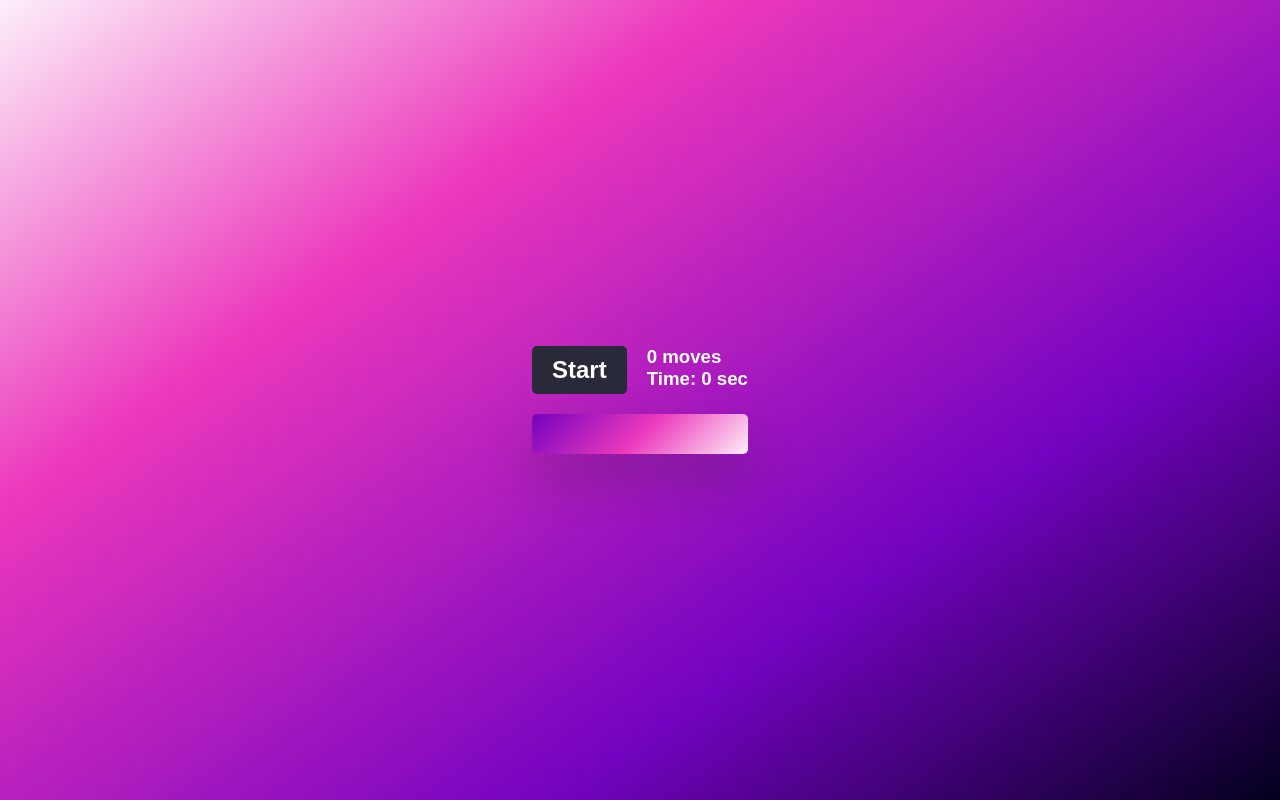
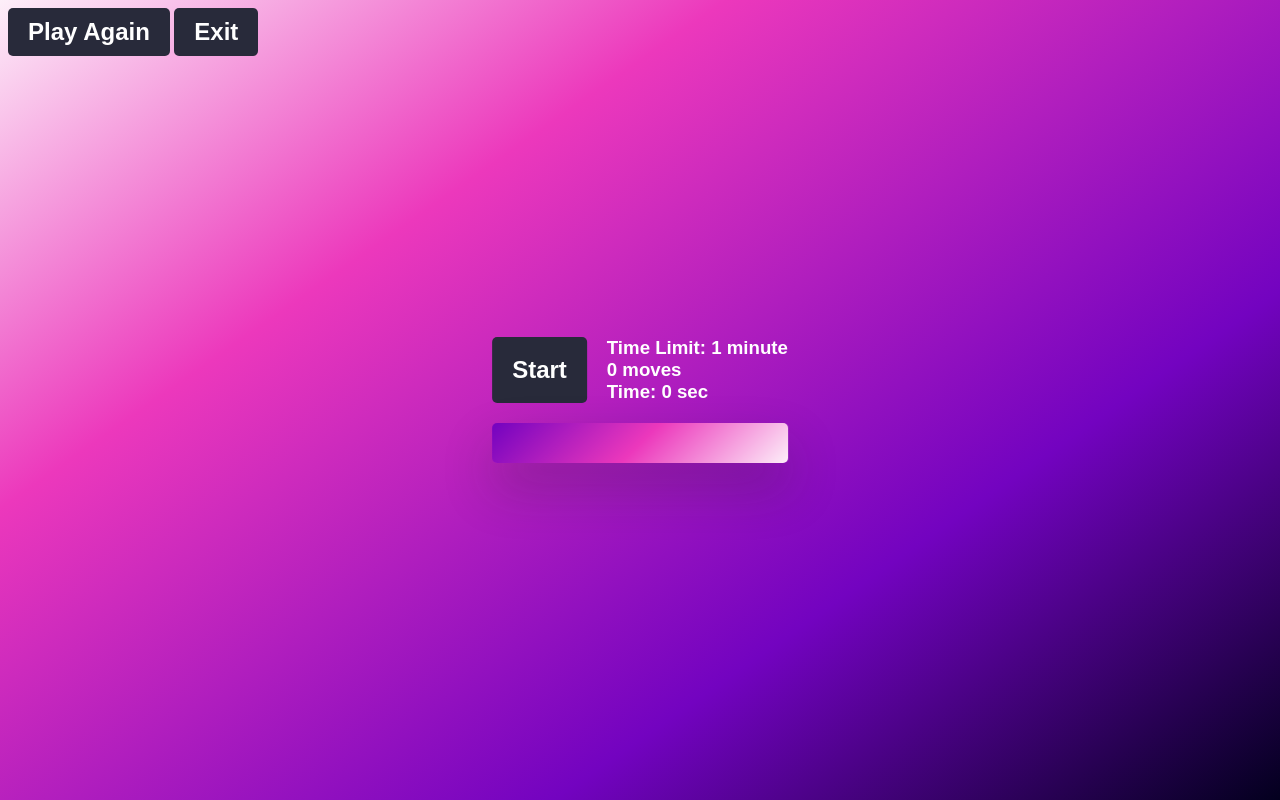
Before and after one commit to Nikita24846/Memery-Game, a plain HTML site: page index.html in a window 1280 px wide. Drawn offline with Linux system fonts and the light colour scheme.

Commit message:
Update index.html

```diff
--- a/index.html
+++ b/index.html
@@ -10,16 +10,21 @@
 <body>
     <div class="game">
         <div class="controls">
-             <button>Start</button>
-             <div class="stats">
-                 <div class="moves">0 moves</div>
-                 <div class="timer">Time: 0 sec</div>
-             </div>
+            <button id="start-button">Start</button>
+            <div class="stats">
+                <div class="time-limit">Time Limit: 1 minute</div>
+                <div class="moves">0 moves</div>
+                <div class="timer">Time: 0 sec</div>
+            </div>
         </div>
         <div class="board-container">
             <div class="board" data-dimension="4"></div>
-            <div class="win">You won!</div>
         </div>
+    </div>
+    <div class="message-box hidden">
+        <div class="message"></div>
+        <button id="play-again-from-message">Play Again</button>
+        <button id="exit-from-message">Exit</button>
     </div>
 </body>
 </html>
```
